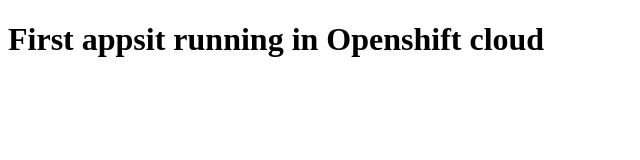
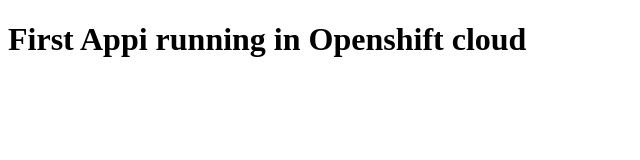
Before and after one commit to jaleskinen/OpenshiftTemplate, a website: page index.html in a window 1280 px wide. Shown: the whole page, without its empty margins (0-640 px from the left). Drawn offline with Linux system fonts and the light colour scheme.

Commit message:
22.12.2015, merge test

```diff
--- a/index.html
+++ b/index.html
@@ -5,6 +5,6 @@
         <title>Hello OpenShift</title>
     </head>
         <body>
-            <h1>First appsit running in Openshift cloud</h1>
+            <h1>First Appi running in Openshift cloud</h1>
         </body>
 </html>
```
